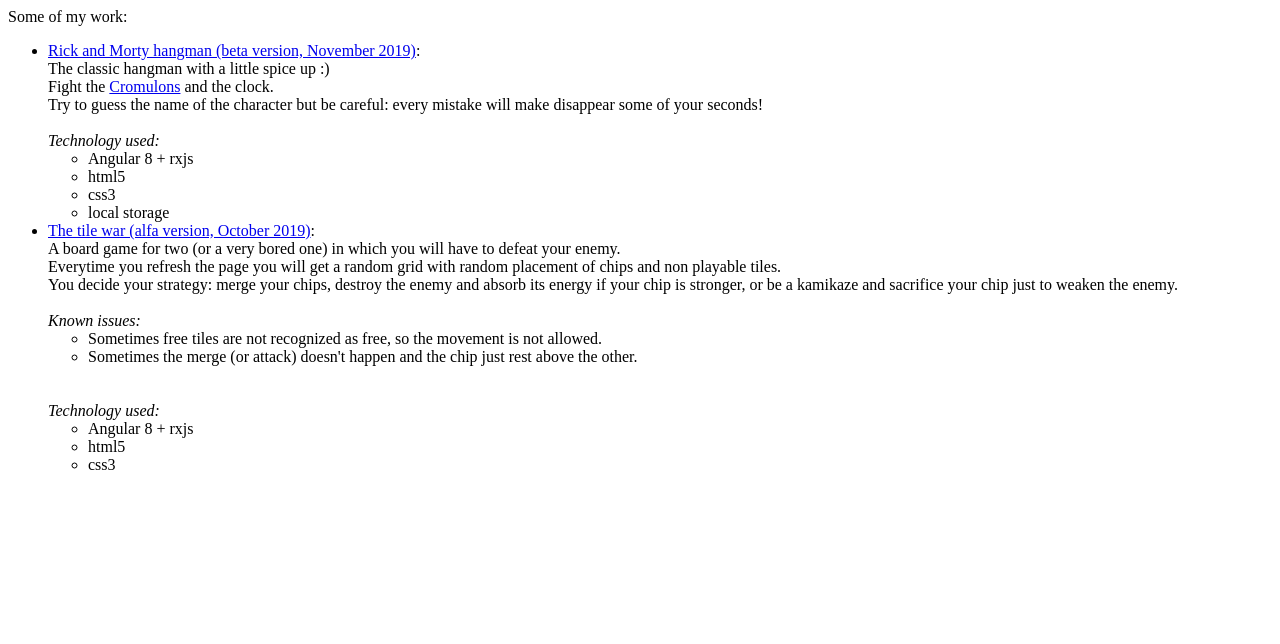
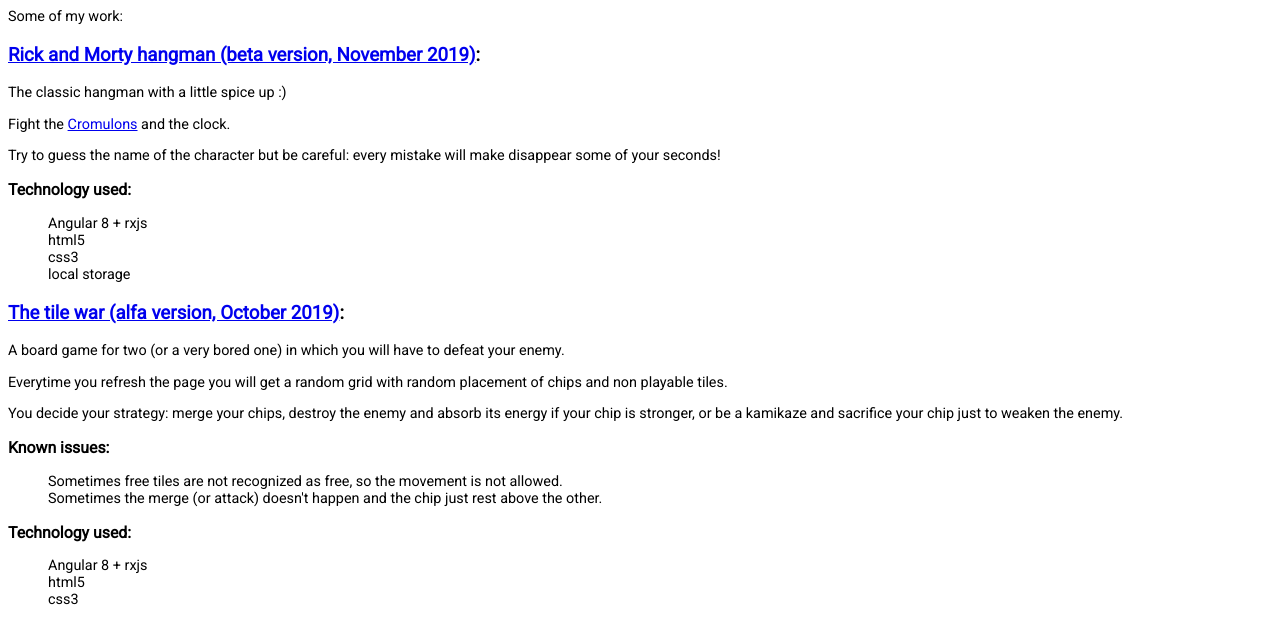
Before and after one commit to gophlbportfolio/index, a plain HTML site: page index.html in a window 1280 px wide. Drawn offline with Linux system fonts and the light colour scheme.

Commit message:
Update index.html

```diff
--- a/index.html
+++ b/index.html
@@ -1,52 +1,77 @@
 <!DOCTYPE html>
 <head>
   <title>Portfolio index</title>
+  <link href="https://fonts.googleapis.com/css?family=Roboto&display=swap" rel="stylesheet">
+  <style>
+    body { font-family: 'Roboto', sans-serif; font-size: 0.9em; }
+    ul { list-style-type: none; }
+    .project { margin-bottom: 10px; }
+    .project-title { font-size: 1.3em; font-weight: bold; }
+    .project-subsection { font-size: 1.1em; font-weight: bold; }
+  </style>
 </head>
 <body>
-  Some of my work:
-  <ul>
-    <li>
+  <div>
+    Some of my work:
+  </div>
+  <div class="project">
+    <p class="project-title">
       <a href="https://gophlbportfolio.github.io/rickmortyhangman/" target=_blank>Rick and Morty hangman (beta version, November 2019)</a>:
-      <br/>
+    </p>
+    <p>
       The classic hangman with a little spice up :)
-      <br/>
+    </p>
+    <p>
       Fight the <a href="https://rickandmorty.fandom.com/wiki/Cromulons" target=_blank>Cromulons</a> and the clock.
-      <br/>
+    </p>
+    <p>
       Try to guess the name of the character but be careful: every mistake will make disappear some of your seconds!
-      <br/>
-      <br/>
-      <i>Technology used:</i>
+    </p>
+    <p class="project-subsection">
+      Technology used:
+    </p>
+    <p>
       <ul>
         <li>Angular 8 + rxjs</li>
         <li>html5</li>
         <li>css3</li>
         <li>local storage</li>
       </ul>
-    </li>
-    <li>
+    </p>
+  </div>
+  <div class="project">
+    <p class="project-title">
       <a href="https://gophlbportfolio.github.io/tileWar/" target=_blank>The tile war (alfa version, October 2019)</a>:
-      <br/>
+    </p>
+    <p>
       A board game for two (or a very bored one) in which you will have to defeat your enemy.
-      <br/>
+    </p>
+    <p>
       Everytime you refresh the page you will get a random grid with random placement of chips and non playable tiles.
-      <br/>
+    </p>
+    <p>
       You decide your strategy: merge your chips, destroy the enemy and absorb its energy if your chip is stronger,
       or be a kamikaze and sacrifice your chip just to weaken the enemy.
-      <br/><br/>
-      <i>Known issues:</i>
-      <br/>
+    </p>
+    <p class="project-subsection">
+      Known issues:
+    </p>
+    <p>
       <ul>
         <li>Sometimes free tiles are not recognized as free, so the movement is not allowed.</li>
         <li>Sometimes the merge (or attack) doesn't happen and the chip just rest above the other.</li>
       </ul>
-      <br/>
-      <br/>
-      <i>Technology used:</i>
+    </p>
+    <p class="project-subsection">
+      Technology used:
+    </p>
+    <p>
       <ul>
         <li>Angular 8 + rxjs</li>
         <li>html5</li>
         <li>css3</li>
       </ul>
-    </li>
+    </p>
+  </div>
 </body>
 </html>
```
